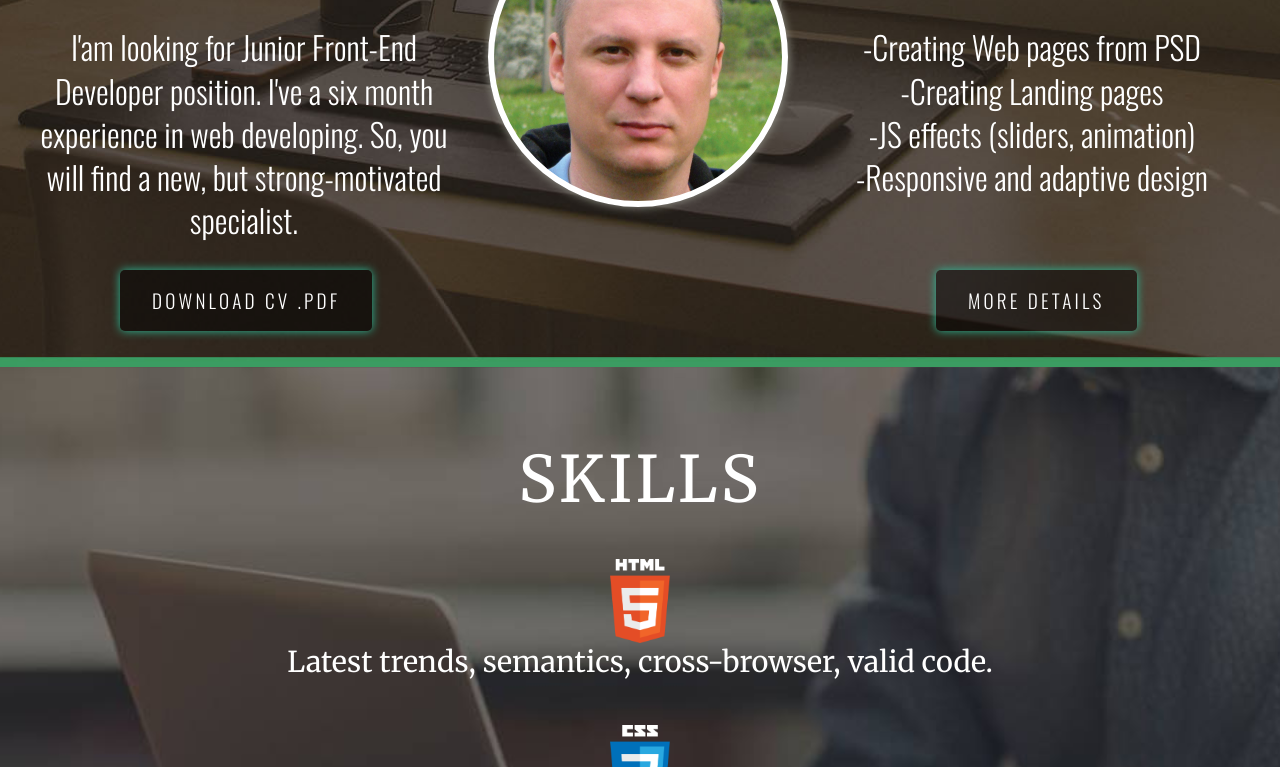
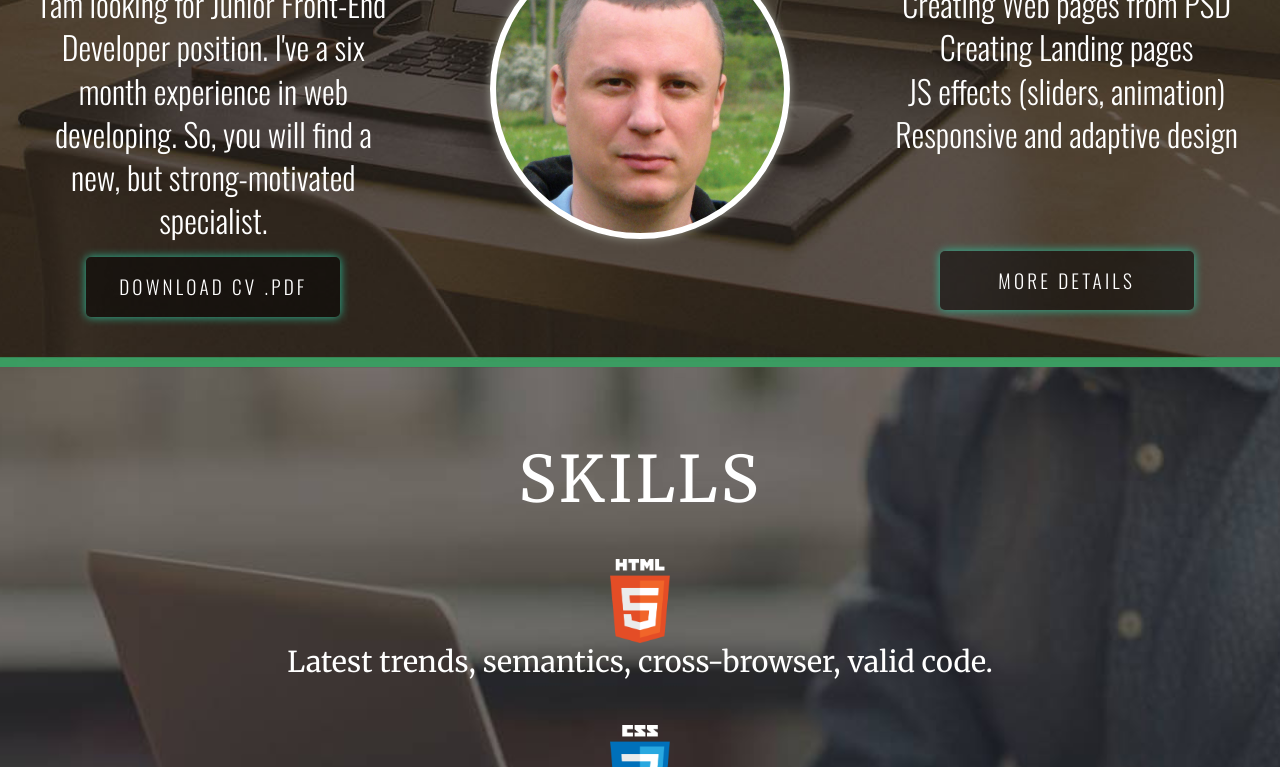
Before and after one commit to Maikov/Maykov_CV, a website: page index.html in a window 1280 px wide. Shown: the part 333-1100 px from the top of the page. Drawn offline with nearby package versions, Linux system fonts and the light colour scheme.

Commit message:
second commit

```diff
--- a/index.html
+++ b/index.html
@@ -19,6 +19,7 @@
 <div class="wrapper">
 
   <header id="header" data-type="background" data-speed="10">
+
     <nav id="menu">
       <a href="#header" class="btn">ABOUT ME</a>
       <a href="#skills" class="btn">Skills</a>
@@ -34,21 +35,28 @@
     </div>
 
     <div class="main_about">
-     	<div class="about"><span class="txt_change">What ABOUT me?</span><br><br>I'am looking for Junior Front-End Developer position. I've a six month experience in web developing. So, you will find a new, but strong-motivated specialist.</div>
-
-		<div class="foto"></div>
 
       <div class="about">
-			<span class="txt_change">What can I do?</span><br><br>-Creating Web pages from PSD<br>-Creating Landing pages<br>-JS effects (sliders, animation)<br>-Responsive and adaptive design
-	  </div>
+        <h2 class="txt_change">What ABOUT me?</h2>
+        <p>I'am looking for Junior Front-End Developer position. I've a six month experience in web developing. So, you will find a new, but strong-motivated specialist.</p>
+        <a href="Maykov_Anton_Front-End.pdf" class="link download" download="">Download CV .PDF</a>
       </div>
 
-	<div class="cv">
-		<a href="Maykov_Anton_Front-End.pdf" class="download" download="">Download CV .PDF</a>
+      <div class="about">
+        <div class="foto"></div>
       </div>
 
-	<div class="down">
-		<a href="#skills" class="download">More details</a>
+		  <div class="about">
+        <h2 class="txt_change">What can I do?</h2>
+          <ul class="do">
+            <li>Creating Web pages from PSD</li>
+            <li>Creating Landing pages</li>
+            <li>JS effects (sliders, animation)</li>
+            <li>Responsive and adaptive design</li>
+          </ul>
+        <a href="#skills" class="link details">More details</a>
+      </div>
+
     </div>
 
   </header>
--- a/src/scss/1280/_header_1280.scss
+++ b/src/scss/1280/_header_1280.scss
@@ -19,13 +19,12 @@
   }
 
   #menu {
+    width: 80rem;
     font-family: 'Oswald', sans-serif;
     position: fixed;
-    width: 1280px;
-    height: 3rem;
+    text-align: center;
     margin-top: 2rem;
     z-index: 6000;
-    text-align: center;
 
     .btn {
       color: #fff;
@@ -71,7 +70,6 @@
 
     .position {
       margin-top: 1rem;
-      margin-bottom: 2rem;
       font-family: $secondfont;
       font-size: 2rem;
       color: #fff;
@@ -81,42 +79,28 @@
   }
 
   .main_about {
-  height: 21rem;
-
+    width: 100%;
+    margin-top: 2rem;
   }
 
   .about {
     float: left;
-    width: 26.5rem;
+    width: calc(100%/3);
+    padding: 2rem;
     font-family: 'Oswald', sans-serif;
     font-size: 2rem;
     line-height: 2.7rem;
     color: #fff;
-    margin: 2rem;
-    margin-top: 2rem;
     text-align: center;
 }
 
   .txt_change {
     color: #2cbc99;
     font-weight: bold;
-  text-align: center;
-}
-
-.down {
-  float: left;
-  margin-left: 8rem;
-  margin-top: 3rem;
-}
-
-.icon {
-  float: left;
-  padding: 1rem;
   }
 
   .foto {
     background: url(../../build/img/anton.jpg) no-repeat;
-    float: left;
     height: 300px;
     width: 300px;
     margin: $center;
@@ -142,20 +126,14 @@
     box-shadow: 0 0 10px #98998e;
   }
 
-  .cv {
-    position: relative;
-    float: left;
-    width: 17rem;
-    margin-top: 3rem;
-    margin-left: -23rem;
-    margin-right: 26rem;
-  }
-
-  .download {
+  .link {
+    display: block;
+    width: 70%;
+    margin: $center;
     font-family: 'Oswald', sans-serif;
     color: #fff;
     background: rgba(0, 0, 0, 0.5);
-    padding: 1rem 2rem;
+    padding: 0.5rem 1rem;
     font-size: 1.2rem;
     text-decoration: none;
     letter-spacing: 0.2rem;
@@ -164,7 +142,19 @@
     box-shadow: 0 0 10px #2cbc99;
   }
 
+.download {
+      margin-top: 1rem;
+  }
+    .details {
+      margin-top: 6rem;
+  }
+
+
+
   .download:hover {
+    color: #2cbc99;
+  }
+  .details:hover {
     color: #2cbc99;
   }
 
```
Also changed, not shown: build/css/style.css, build/css/style.min.css. Lines whose indentation alone changed are shown as unchanged.
